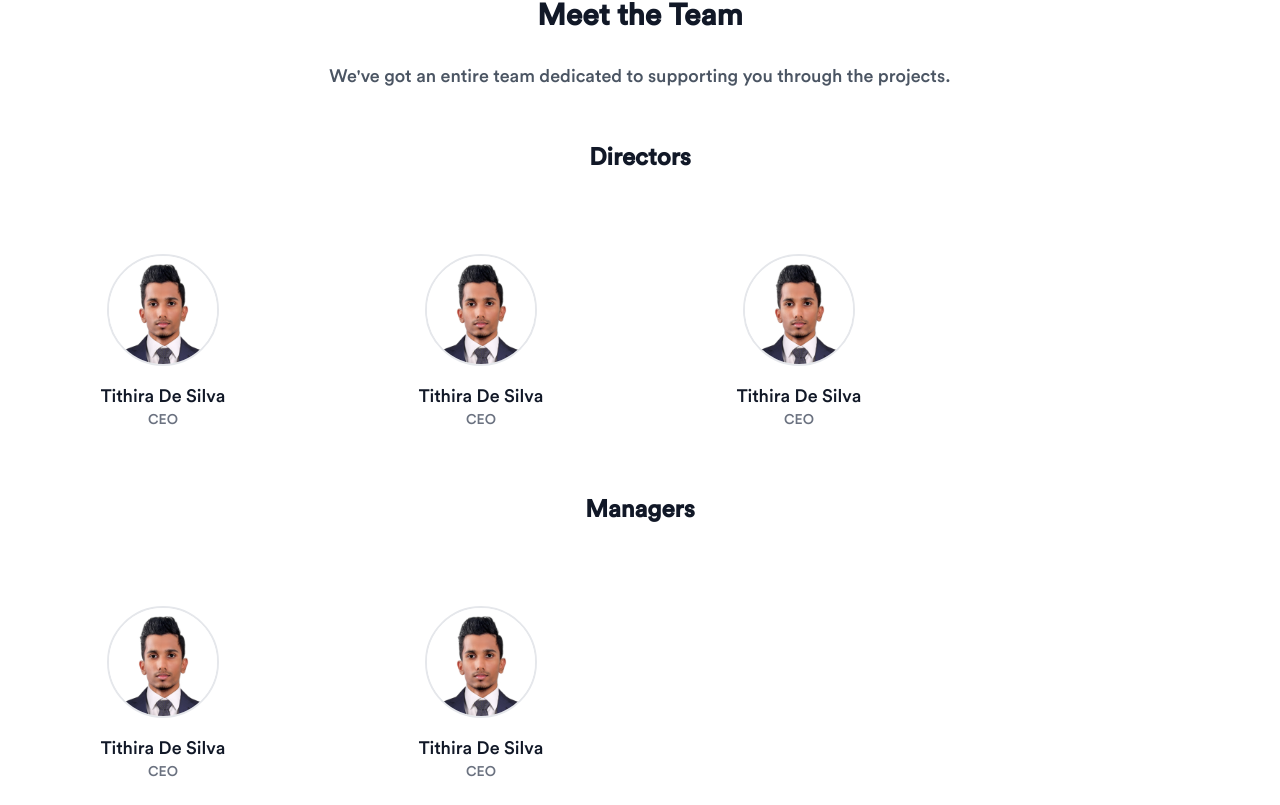
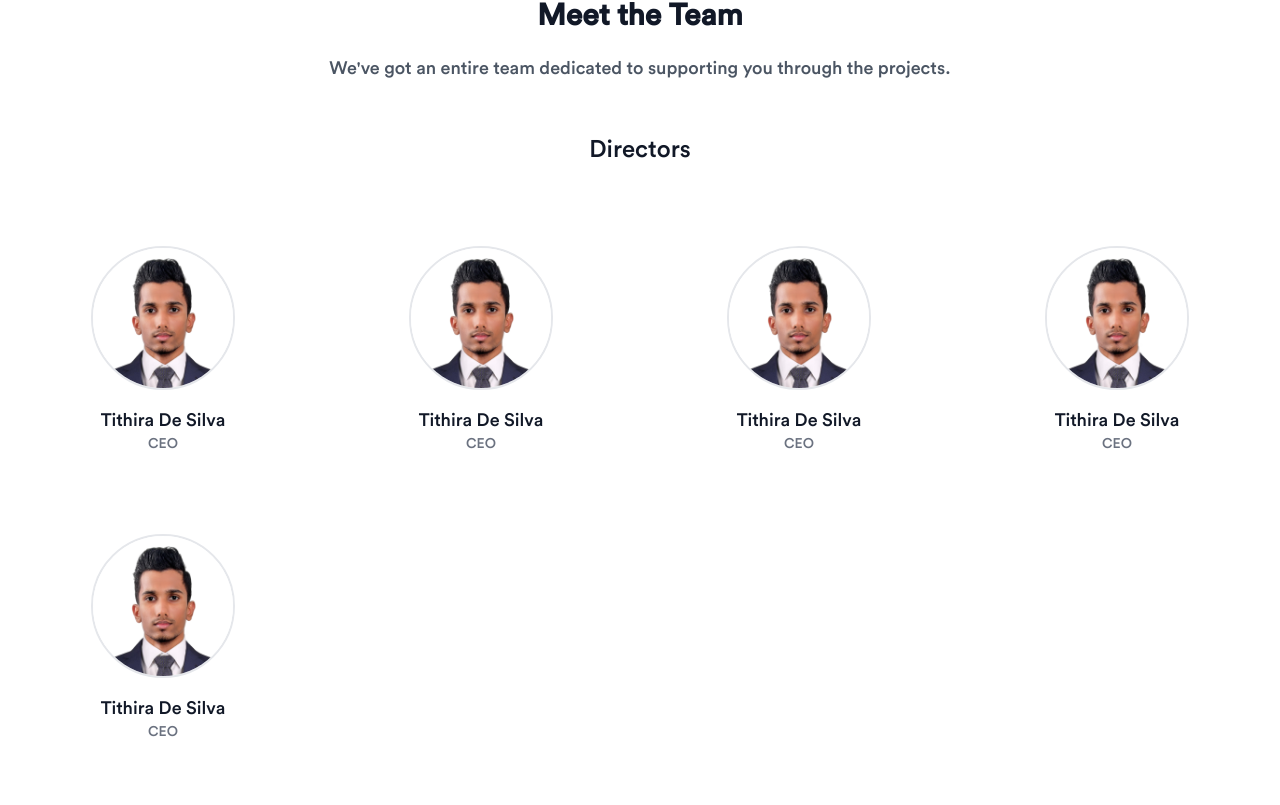
Before and after one commit to riyajath-ahamed/cbi-frontend, a React (Create React App) app: page /about in a window 1280 px wide. Shown: the part 955-1760 px from the top of the page. Built offline with nearby package versions, Linux system fonts and the light colour scheme.

Commit message:
Update
Update

```diff
--- a/src/components/aboutUsPage/AboutUsPage.js
+++ b/src/components/aboutUsPage/AboutUsPage.js
@@ -8,12 +8,15 @@ const teamData = {
     { name: "Tithira De Silva", position: "CEO", imageUrl: tithiraImage },
     { name: "Tithira De Silva", position: "CEO", imageUrl: tithiraImage },
     { name: "Tithira De Silva", position: "CEO", imageUrl: tithiraImage },
+    { name: "Tithira De Silva", position: "CEO", imageUrl: tithiraImage },
+    { name: "Tithira De Silva", position: "CEO", imageUrl: tithiraImage },
   ],
   managers: [
     { name: "Tithira De Silva", position: "CEO", imageUrl: tithiraImage },
     { name: "Tithira De Silva", position: "CEO", imageUrl: tithiraImage },
   ],
   advisors: [
+    { name: "Tithira De Silva", position: "CEO", imageUrl: tithiraImage },
     { name: "Tithira De Silva", position: "CEO", imageUrl: tithiraImage },
     { name: "Tithira De Silva", position: "CEO", imageUrl: tithiraImage },
     { name: "Tithira De Silva", position: "CEO", imageUrl: tithiraImage },
@@ -38,14 +41,17 @@ const AboutUsPage = () => {
   const renderTeam = (title, members) => {
     return (
         <div className="mb-16">
-            <h3 className="text-2xl font-semibold text-center mb-20 mt-10">{title}</h3> {/* Adjusted margin-bottom */}
-            <div className="grid grid-cols-2 md:grid-cols-4 gap-6">
+          <h3 className="text-2xl font-medium text-center mb-20">{title}</h3>
+          <div className="grid grid-cols-2 sm:grid-cols-3 md:grid-cols-4 gap-6 gap-y-20 mb-20 justify-center mx-auto place-items-center">
             {members.map((member, index) => (
-                    <div key={index} className="text-center">
+              <div
+                key={index}
+                className="text-center flex flex-col items-center justify-center transition-transform transform hover:scale-125"
+              >
                 <img
                   src={member.imageUrl}
                   alt={member.name}
-                            className="w-28 h-28 rounded-full mx-auto mb-4 border-2 border-gray-200"
+                  className="w-36 h-36 rounded-full mb-4 border-2 border-gray-200"
                 />
                 <p className="font-medium text-lg">{member.name}</p>
                 <p className="text-sm text-gray-500">{member.position}</p>
@@ -88,7 +94,7 @@ const AboutUsPage = () => {
       {/* Meet the Team Section */}
       <section className="py-12">
         <div className="max-w-7xl mx-auto px-4">
-          <h2 className="text-3xl font-bold text-center mb-6">Meet the Team</h2>
+          <h2 className="text-3xl font-bold text-center mb-4">Meet the Team</h2>
           <p className="text-center text-lg text-gray-600 leading-loose mb-12">
             We've got an entire team dedicated to supporting you through the projects.
           </p>
```
Lines whose indentation alone changed are shown as unchanged.
